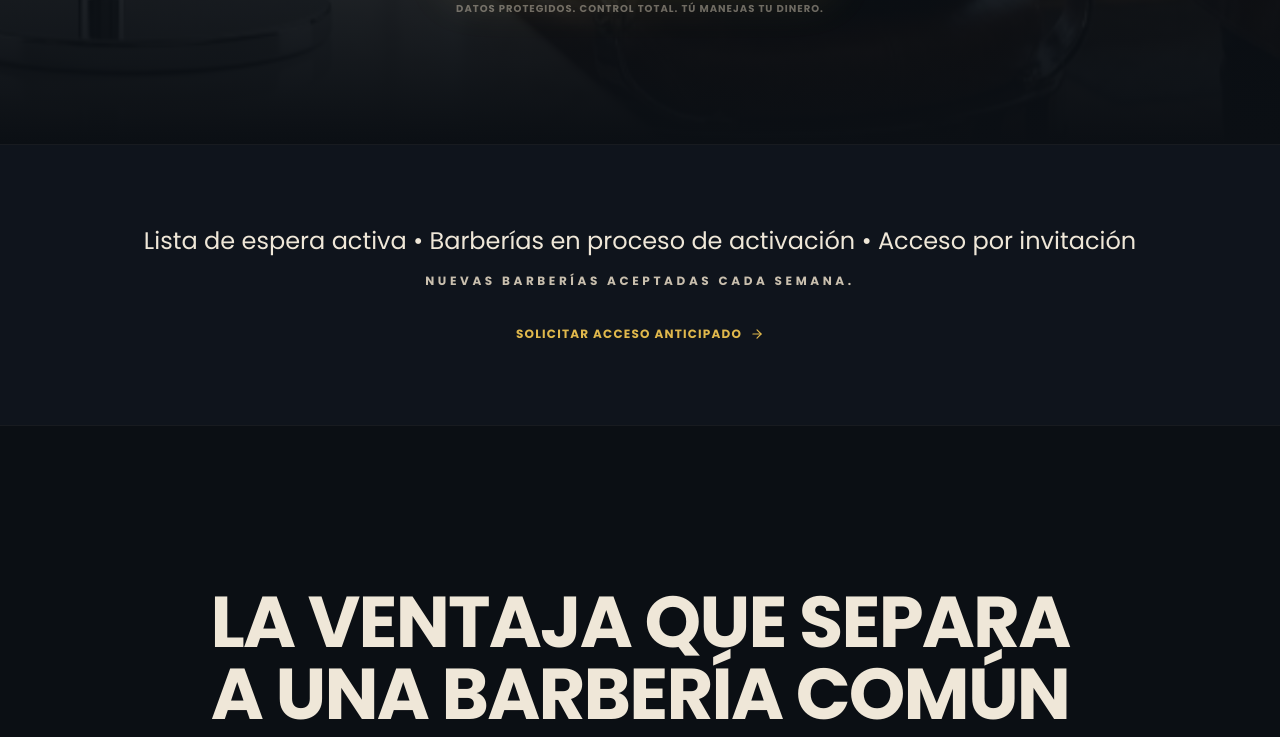
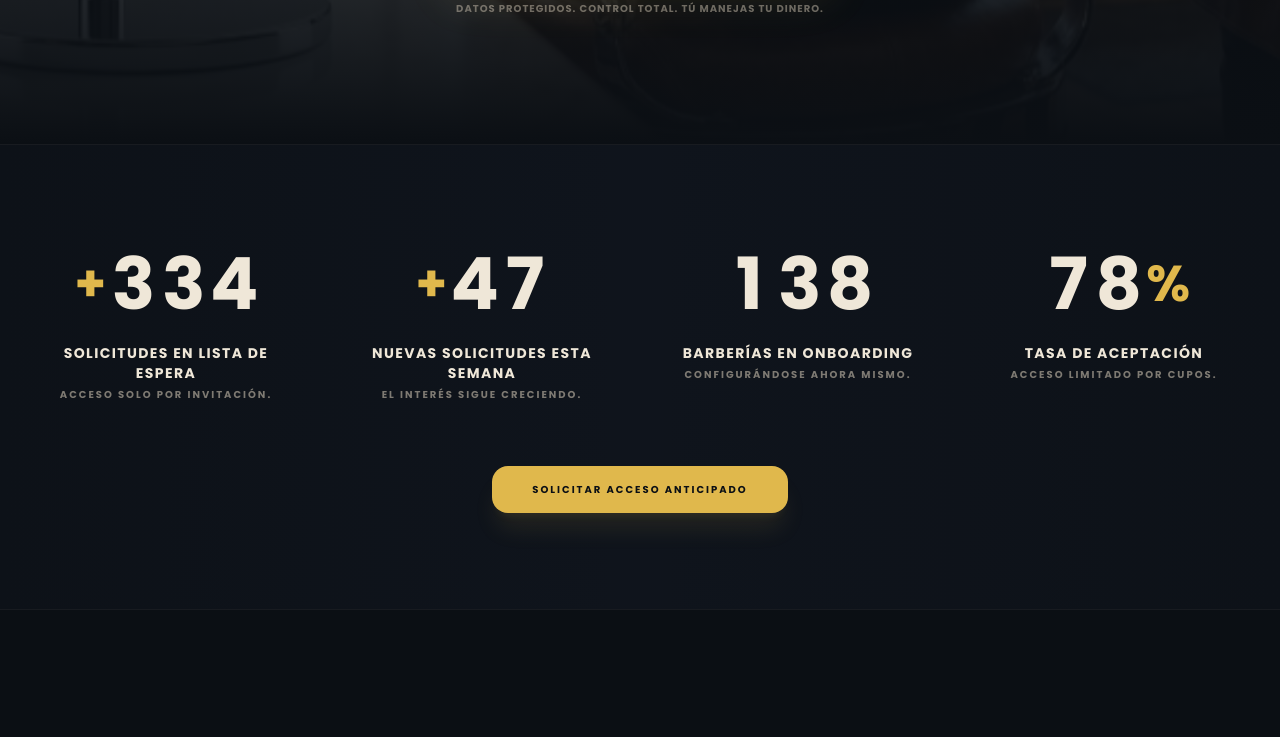
Before and after one commit to WilderKart/stylernow, a Next.js app: page / in a window 1280 px wide. Shown: the part 1055-1792 px from the top of the page. Built offline with nearby package versions, Linux system fonts and the light colour scheme; no server answers; the database is empty.

Commit message:
feat: enhance social proof section with detailed stats and flexible counter component

```diff
--- a/src/app/page.tsx
+++ b/src/app/page.tsx
@@ -18,6 +18,7 @@ import {
   ArrowRight
 } from "lucide-react";
 import { useState, useEffect } from "react";
+import Counter from "@/components/Counter";
 import LeadForm from "@/components/LeadForm";
 import { LegalLinks, ContactInfo } from "@/components/Legal";
 
@@ -113,9 +114,9 @@ export default function Home() {
           <img
             src="/images/hero-premium.jpg"
             alt="Stylernow Premium Experience"
-            className="w-full h-full object-cover opacity-40 select-none pointer-events-none scale-105"
+            className="w-full h-full object-cover opacity-65 select-none pointer-events-none scale-105 transition-opacity duration-1000"
           />
-          <div className="absolute inset-0 bg-gradient-to-b from-background via-background/20 to-background" />
+          <div className="absolute inset-0 bg-gradient-to-b from-background/60 via-background/40 to-background" />
         </div>
 
         <div className="relative z-10 max-w-7xl mx-auto flex flex-col items-center text-center">
@@ -149,20 +150,52 @@ export default function Home() {
         </div>
       </section>
 
-      {/* 3. SOFT SOCIAL PROOF */}
-      <section className="py-20 border-y border-secondary-accent/5 bg-surface/30">
-        <div className="max-w-7xl mx-auto px-6 text-center space-y-8">
-          <motion.div {...fadeUp} className="space-y-4">
-            <h3 className="text-xl md:text-2xl font-medium text-main-text">
-              Lista de espera activa • Barberías en proceso de activación • Acceso por invitación
-            </h3>
-            <p className="text-xs uppercase tracking-[0.3em] text-secondary-text font-bold">
-              Nuevas barberías aceptadas cada semana.
-            </p>
-          </motion.div>
-          <motion.div {...fadeUp} transition={{ delay: 0.2 }}>
-            <a href="#leads" className="inline-flex items-center gap-2 text-primary-accent font-bold uppercase tracking-widest text-xs hover:gap-4 transition-all group">
-              {primaryCTA} <ArrowRight size={14} className="group-hover:translate-x-1 transition-transform" />
+      {/* 3. SOFT SOCIAL PROOF (Stats) */}
+      <section className="py-24 border-y border-secondary-accent/5 bg-surface/30 relative overflow-hidden">
+        <div className="absolute inset-0 bg-gradient-to-r from-background via-transparent to-background opacity-50" />
+
+        <div className="relative z-10 max-w-7xl mx-auto px-6">
+          <div className="grid grid-cols-1 sm:grid-cols-2 lg:grid-cols-4 gap-12 lg:gap-8">
+            {/* Stat 1: Waitlist */}
+            <motion.div {...fadeUp} className="flex flex-col items-center text-center space-y-4">
+              <Counter isLive={true} prefix="+" />
+              <div className="space-y-1 px-4">
+                <h4 className="text-xs md:text-sm font-black uppercase tracking-widest text-main-text">Solicitudes en lista de espera</h4>
+                <p className="text-[10px] uppercase tracking-[0.2em] text-secondary-text opacity-60 font-bold">Acceso solo por invitación.</p>
+              </div>
+            </motion.div>
+
+            {/* Stat 2: New this week */}
+            <motion.div {...fadeUp} transition={{ delay: 0.1 }} className="flex flex-col items-center text-center space-y-4">
+              <Counter targetValue={47} prefix="+" />
+              <div className="space-y-1 px-4">
+                <h4 className="text-xs md:text-sm font-black uppercase tracking-widest text-main-text">Nuevas solicitudes esta semana</h4>
+                <p className="text-[10px] uppercase tracking-[0.2em] text-secondary-text opacity-60 font-bold">El interés sigue creciendo.</p>
+              </div>
+            </motion.div>
+
+            {/* Stat 3: Onboarding */}
+            <motion.div {...fadeUp} transition={{ delay: 0.2 }} className="flex flex-col items-center text-center space-y-4">
+              <Counter targetValue={138} />
+              <div className="space-y-1 px-4">
+                <h4 className="text-xs md:text-sm font-black uppercase tracking-widest text-main-text">Barberías en onboarding</h4>
+                <p className="text-[10px] uppercase tracking-[0.2em] text-secondary-text opacity-60 font-bold">Configurándose ahora mismo.</p>
+              </div>
+            </motion.div>
+
+            {/* Stat 4: Acceptance Rate */}
+            <motion.div {...fadeUp} transition={{ delay: 0.3 }} className="flex flex-col items-center text-center space-y-4">
+              <Counter targetValue={78} suffix="%" />
+              <div className="space-y-1 px-4">
+                <h4 className="text-xs md:text-sm font-black uppercase tracking-widest text-main-text">Tasa de aceptación</h4>
+                <p className="text-[10px] uppercase tracking-[0.2em] text-secondary-text opacity-60 font-bold">Acceso limitado por cupos.</p>
+              </div>
+            </motion.div>
+          </div>
+
+          <motion.div {...fadeUp} transition={{ delay: 0.4 }} className="flex justify-center mt-16">
+            <a href="#leads" className="btn-gold px-10 py-4 text-[10px] font-bold uppercase tracking-[0.2em] shadow-xl shadow-primary-accent/10">
+              {primaryCTA}
             </a>
           </motion.div>
         </div>
@@ -208,10 +241,20 @@ export default function Home() {
       </section>
 
       {/* 5. HOW IT WORKS */}
-      <section id="como-funciona" className="py-40 px-6 bg-surface/20">
-        <div className="max-w-7xl mx-auto">
+      <section id="como-funciona" className="relative py-40 px-6 overflow-hidden">
+        {/* Premium Barber Background */}
+        <div className="absolute inset-0 z-0 opacity-40 filter grayscale contrast-125 transition-opacity duration-1000">
+          <img
+            src="/images/steps-bg-premium.png"
+            alt="Premium Barber Background"
+            className="w-full h-full object-cover select-none pointer-events-none"
+          />
+          <div className="absolute inset-0 bg-gradient-to-b from-background/70 via-background/20 to-background" />
+        </div>
+
+        <div className="relative z-10 max-w-7xl mx-auto">
           <motion.div {...fadeUp} className="text-center mb-32">
-            <h2 className="text-4xl md:text-7xl font-bold text-main-text uppercase">Tu negocio, en su mejor versión.</h2>
+            <h2 className="text-4xl md:text-7xl font-bold text-main-text uppercase tracking-tighter">Tu negocio, en su mejor versión.</h2>
           </motion.div>
 
           <div className="space-y-40">
@@ -233,9 +276,21 @@ export default function Home() {
               }
             ].map((step, i) => (
               <div key={i} className={`flex flex-col ${i % 2 === 0 ? 'lg:flex-row' : 'lg:flex-row-reverse'} items-center gap-20 lg:gap-32`}>
-                <motion.div {...fadeUp} className="flex-1 space-y-8">
-                  <div className="text-primary-accent font-black text-4xl opacity-20 tracking-tighter">Step {step.step}</div>
-                  <h3 className="text-3xl md:text-5xl font-bold text-main-text leading-tight">{step.text}</h3>
+                <motion.div {...fadeUp} className="flex-1 space-y-10">
+                  {/* Circular Step Indicator */}
+                  <div className="relative w-32 h-32 flex items-center justify-center">
+                    {/* Outer Yellow Circle */}
+                    <div className="absolute inset-0 bg-primary-accent rounded-full shadow-[0_0_40px_rgba(var(--primary-accent-rgb),0.2)]" />
+                    {/* Inner Black Circle */}
+                    <div className="absolute w-[80%] h-[80%] bg-[#121212] rounded-full flex items-center justify-center border border-primary-accent/10">
+                      <div className="flex flex-col items-center">
+                        <span className="text-[10px] font-black uppercase tracking-[0.3em] text-white/40 mb-1">PASO</span>
+                        <span className="text-3xl font-black text-primary-accent tracking-tighter">{step.step}</span>
+                      </div>
+                    </div>
+                  </div>
+
+                  <h3 className="text-3xl md:text-5xl font-bold text-main-text leading-tight tracking-tight uppercase">{step.text}</h3>
                   <a href="#leads" className="btn-outline-gold inline-flex px-10 py-4 text-[10px] uppercase font-bold tracking-[0.2em]">
                     {primaryCTA}
                   </a>
--- /dev/null
+++ b/src/components/Counter.tsx
@@ -0,0 +1,99 @@
+"use client";
+
+import { useEffect, useState } from "react";
+import { motion, AnimatePresence } from "framer-motion";
+import { supabase } from "@/lib/supabaseClient";
+
+interface RollingNumberProps {
+    value: string | number;
+}
+
+function RollingNumber({ value }: RollingNumberProps) {
+    const digits = value.toString().split("");
+
+    return (
+        <div className="flex overflow-hidden">
+            {digits.map((digit, index) => (
+                <div key={index} className="relative h-[1.2em] w-[0.6em] md:w-[0.7em]">
+                    <AnimatePresence mode="popLayout">
+                        <motion.span
+                            key={digit}
+                            initial={{ y: "100%", opacity: 0 }}
+                            animate={{ y: 0, opacity: 1 }}
+                            exit={{ y: "-100%", opacity: 0 }}
+                            transition={{ duration: 0.5, ease: "easeOut" }}
+                            className="absolute inset-0 flex items-center justify-center"
+                        >
+                            {digit}
+                        </motion.span>
+                    </AnimatePresence>
+                </div>
+            ))}
+        </div>
+    );
+}
+
+interface CounterProps {
+    targetValue?: number;
+    prefix?: string;
+    suffix?: string;
+    isLive?: boolean;
+}
+
+export default function Counter({ targetValue, prefix = "", suffix = "", isLive = false }: CounterProps) {
+    const [count, setCount] = useState(targetValue || 334);
+    const baseCount = 334;
+
+    useEffect(() => {
+        if (!isLive) return;
+
+        // Initial fetch
+        const fetchCount = async () => {
+            const { count: supabaseCount, error } = await supabase
+                .from("leads")
+                .select("*", { count: "exact", head: true });
+
+            if (!error && supabaseCount !== null) {
+                setCount(baseCount + supabaseCount);
+            }
+        };
+
+        fetchCount();
+
+        // Subscribe to changes in the leads table
+        const channel = supabase
+            .channel("leads-counter")
+            .on(
+                "postgres_changes",
+                { event: "INSERT", schema: "public", table: "leads" },
+                () => {
+                    setCount((prev) => prev + 1);
+                }
+            )
+            .subscribe();
+
+        return () => {
+            supabase.removeChannel(channel);
+        };
+    }, [isLive, baseCount]);
+
+    return (
+        <div className="flex items-center justify-center text-4xl md:text-7xl font-black text-main-text tracking-tighter">
+            <div className="flex items-center h-[1.2em]">
+                {prefix && (
+                    <span className="text-primary-accent text-[0.7em] md:text-[0.7em] mr-1 leading-none">
+                        {prefix}
+                    </span>
+                )}
+                <div className="flex h-full items-center">
+                    <RollingNumber value={count} />
+                </div>
+                {suffix && (
+                    <span className="text-primary-accent text-[0.7em] md:text-[0.7em] ml-1 leading-none">
+                        {suffix}
+                    </span>
+                )}
+            </div>
+        </div>
+    );
+}
```
Also changed, not shown: public/images/steps-bg-premium.png (added), public/images/world-map-dark.png (added).
